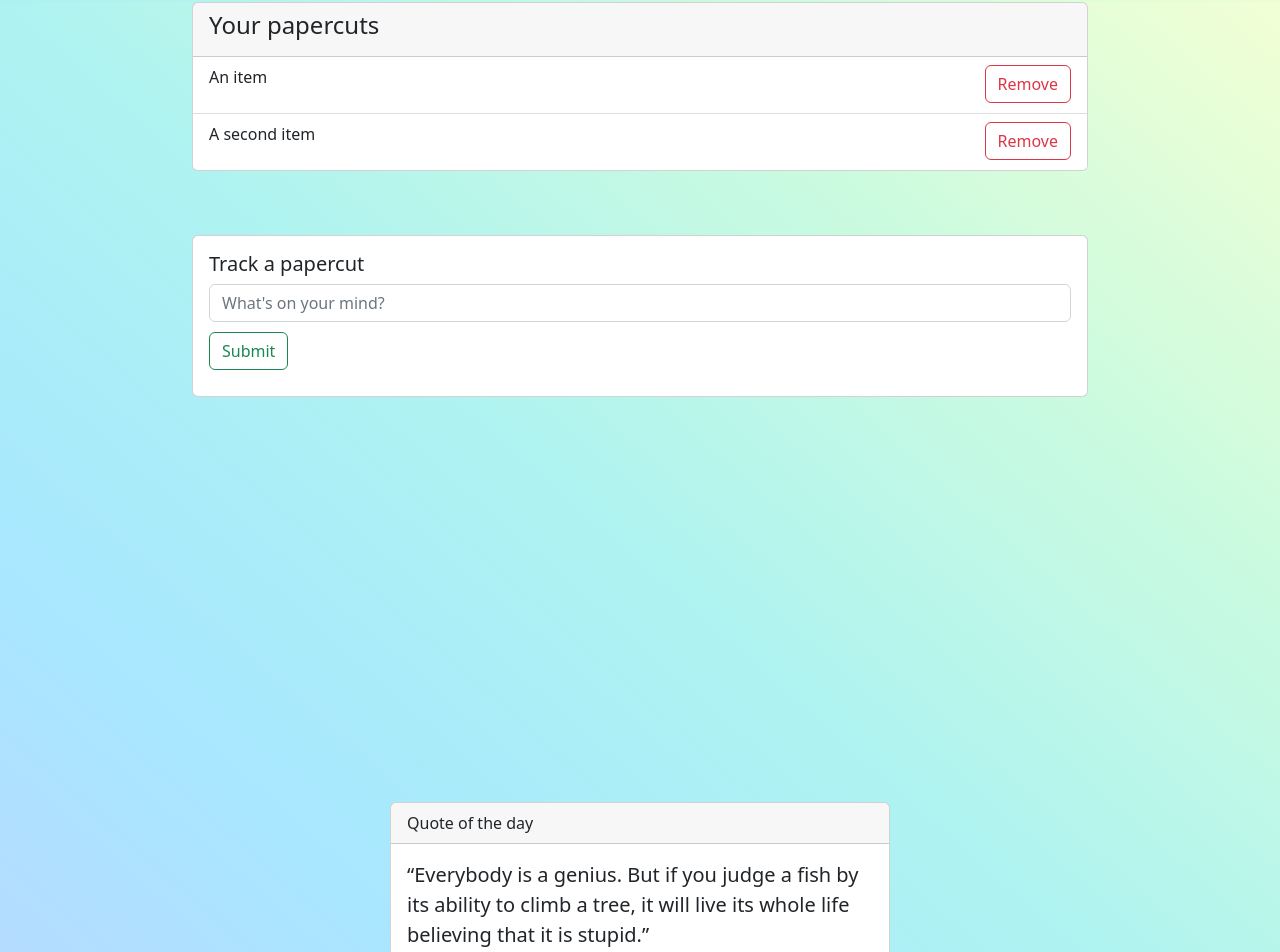
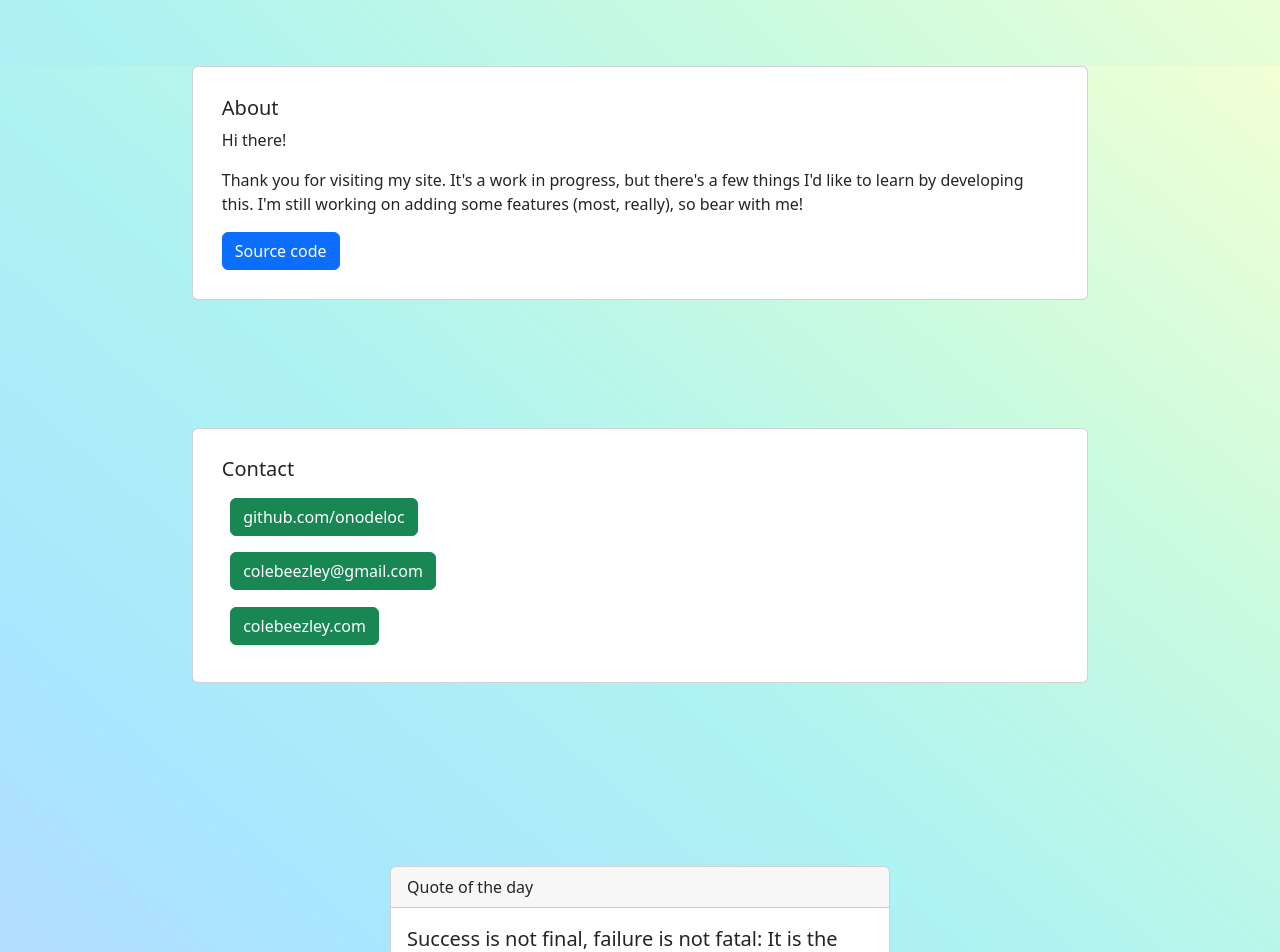
Before and after one commit to colebeezley/papercuts-todo-app, a React (Create React App) app: page /about in a window 1280 px wide. Shown: the part 118-1070 px from the top of the page. Built offline with nearby package versions, Linux system fonts and the light colour scheme.

Commit message:
improved quotes, added about, misc

```diff
--- a/package.json
+++ b/package.json
@@ -35,5 +35,8 @@
       "last 1 firefox version",
       "last 1 safari version"
     ]
+  },
+  "devDependencies": {
+    "react-router-dom": "^6.9.0"
   }
 }
--- /dev/null
+++ b/src/About.js
@@ -0,0 +1,39 @@
+import Quote from "./Quote"
+
+function About() {
+    return (
+        <body>
+            <div id="content">
+                <div class="card" id="about-card">
+                    <div class="card-body">
+                        <h5 class="card-title">About</h5>
+                        <p class="card-text">Hi there!</p>
+                        <p>
+                            Thank you for visiting my site. It's a work in progress, but there's a few things I'd like to learn by developing this.
+                            I'm still working on adding some features (most, really), so bear with me!
+                        </p>
+                        <a href="https://github.com/onodeloc/paper-cuts" class="btn btn-primary" rel="noreferrer" target={"_blank"}>Source code</a>
+                    </div>
+                </div>
+
+
+                <div class="card" id="about-card">
+                    <div class="card-body">
+                        <h5 class="card-title">Contact</h5>
+                        <p class="card-text">
+                            <a href="https://github.com/onodeloc/" class="btn btn-success btn-contact" rel="noreferrer" target={"_blank"}>github.com/onodeloc</a>
+                            <br/>
+                            <a href="mailto:colebeezley@gmail.com" class="btn btn-success btn-contact" rel="noreferrer" target={"_blank"}>colebeezley@gmail.com</a>
+                            <br/>
+                            <a href="https://colebeezley.com" class="btn btn-success btn-contact" rel="noreferrer" target={"_blank"}>colebeezley.com</a>
+                        </p>
+                    </div>
+                </div>
+            </div>
+
+            <Quote />
+        </body >
+    );
+}
+
+export default About;
--- a/src/App.js
+++ b/src/App.js
@@ -1,13 +1,20 @@
+import { BrowserRouter, Routes, Route } from "react-router-dom";
 import Nav from "./Nav"
 import List from "./List"
+import About from "./About"
+import Contact from "./Contact"
 /* eslint-disable jsx-a11y/anchor-is-valid */
 
 function App() {
   return (
-    <>
-        <Nav />
-        <List />
-    </>
+    <BrowserRouter>
+      <Nav />
+      <Routes>
+          <Route path="/" element={<List />} />
+          <Route path="/about" element={<About />} />
+          <Route path="/contact" element={<Contact />} />
+      </Routes>
+    </BrowserRouter>
   );
 }
 
--- /dev/null
+++ b/src/Contact.js
@@ -0,0 +1,14 @@
+import Quote from "./Quote"
+
+function Contact() {
+    return (
+        <body>
+            <div id="content">
+
+            </div>
+            <Quote />
+        </body>
+    );
+}
+
+export default Contact;
--- a/src/List.js
+++ b/src/List.js
@@ -11,11 +11,14 @@ const initial_list = [
         id: 'b',
         name: 'A second item',
     },
+    // object format
 ];
 
 function List() {
     const [list, setList] = React.useState(initial_list);
     const [name, setName] = React.useState('');
+    // initialize hooks for list and names
+    // we'll update the list each time we add a name
 
     function handleChange(event) {
         setName(event.target.value);
@@ -25,11 +28,11 @@ function List() {
         const newList = list.concat({ name, id: uuidv4() });
         setList(newList);
         setName('');
+        // set list to new list, update name
     }
 
     function handleRemove(id) {
         const newList = list.filter((item) => item.id !== id);
-
         setList(newList);
       }
 
--- a/src/Nav.js
+++ b/src/Nav.js
@@ -3,15 +3,15 @@
 function Nav() {
     return (
         <nav class="navbar navbar-dark bg-dark navbar-expand-md">
-            <a href="#" class="navbar-brand">paper/cuts</a>
+            <a href="" class="navbar-brand">paper/cuts</a>
             <button class="navbar-toggler" data-bs-toggle="collapse" data-bs-target="#navbar">
                 <span class="navbar-toggler-icon"></span>
             </button>
             <div class="navbar-collapse collapse" id="navbar">
                 <ul class="navbar-nav">
-                    <li class="nav-item"><a href="#" class="nav-link">Home</a></li>
-                    <li class="nav-item"><a href="#about" class="nav-link">About</a></li>
-                    <li class="nav-item"><a href="#contact" class="nav-link">Contact</a></li>
+                    <li class="nav-item"><a href="/" class="nav-link">Home</a></li>
+                    <li class="nav-item"><a href="about" class="nav-link">About</a></li>
+                    {/* <li class="nav-item"><a href="contact" class="nav-link">Contact</a></li> */}
                 </ul>
             </div>
         </nav>
--- a/src/Quote.js
+++ b/src/Quote.js
@@ -1,4 +1,21 @@
 function Quote() {
+
+    var quotes = [
+        'Everybody is a genius. But if you judge a fish by its ability to climb a tree, it will live its whole life believing that it is stupid.',
+        'Success is not final, failure is not fatal: It is the courage to continue that counts.',
+        'The only Limit to our realization of tomorrow will be our doubts of today.'
+    ];
+
+    var authors = [
+        'Albert Einstein',
+        'Winston Churchill',
+        'Franklin D. Roosevelt',
+    ];
+
+    let selectedQuote = Math.floor(Math.random() * (3));
+    let quote = quotes[selectedQuote];
+    let author = authors[selectedQuote]
+
     return (
         <footer>
             <div id="quote-of-the-day">
@@ -8,8 +25,8 @@ function Quote() {
                     </div>
                     <div class="card-body">
                         <blockquote class="blockquote mb-0">
-                            <p>“Everybody is a genius. But if you judge a fish by its ability to climb a tree, it will live its whole life believing that it is stupid.”</p>
-                            <footer class="blockquote-footer">Albert Einstein<cite title="Source Title"></cite></footer>
+                            <p>{quote}</p>
+                            <footer class="blockquote-footer">{author}<cite title="Source Title"></cite></footer>
                         </blockquote>
                     </div>
                 </div>
--- a/src/index.css
+++ b/src/index.css
@@ -82,3 +82,15 @@ footer a:hover {
   padding: 1%;
   color: gray;
 }
+
+/* ABOUT */
+
+#about-card {
+  margin: 10% 15%;
+  text-align: left;
+  padding: 1% 1%;
+}
+
+.btn-contact {
+  margin: 1% 1%;
+}
```
Also changed, not shown: 1 other file (tests, documents, lock files or other folders).
